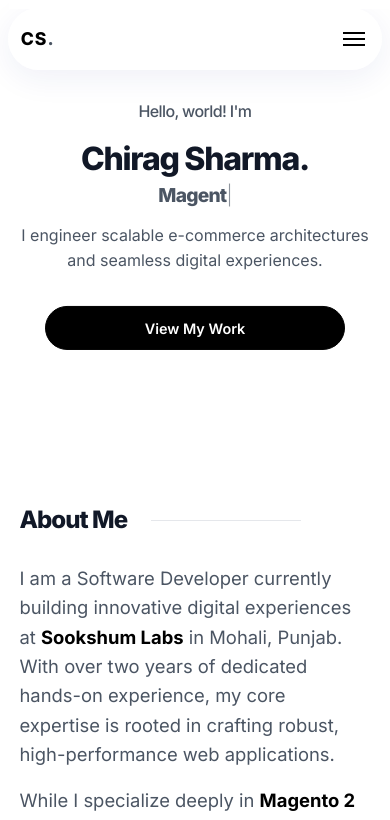
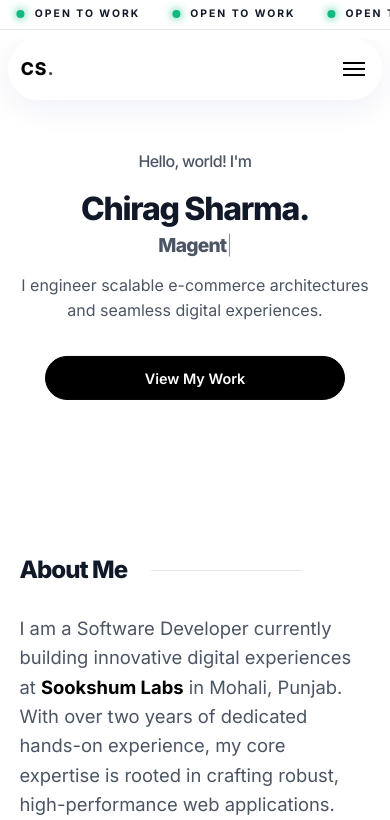
Before and after one commit to iamchiragsharma/chiragsharmadev, a React (Create React App) app: page / in a window 390 px wide. Shown: the top 820 px of the page. Built offline with nearby package versions, Linux system fonts and the light colour scheme.

Commit message:
Added open to work bar, Fixed hero section, footer related issues

```diff
--- a/src/App.js
+++ b/src/App.js
@@ -1,6 +1,7 @@
 import React, { useState, useEffect } from 'react';
 import { BrowserRouter as Router, Routes, Route } from 'react-router-dom';
 import Navbar from './components/Navbar';
+import TopBar from './components/TopBar';
 import Home from './components/Home';
 import Blogs from './components/Blogs';
 import BlogDetail from './components/BlogDetail';
@@ -23,6 +24,7 @@ function App() {
   return (
     <Router>
       <div className="App">
+        <TopBar />
         <Navbar theme={theme} toggleTheme={toggleTheme} />
         <main>
           <Routes>
--- a/src/components/Contact.css
+++ b/src/components/Contact.css
@@ -1,6 +1,8 @@
 #contact {
   text-align: center;
   align-items: center;
+  min-height: auto !important;
+  padding-bottom: 40px !important;
 }
 
 #contact .section-title {
@@ -72,8 +74,20 @@
 }
 
 .copyright {
-  font-size: 0.85rem;
+  margin-top: 4rem;
+  padding-top: 2rem;
+  border-top: 1px solid var(--border-color);
+  font-size: 1.1rem;
   color: var(--text-secondary);
+  font-weight: 500;
+  letter-spacing: 0.5px;
+  max-width: 100% !important;
+}
+
+.copyright .name-highlight {
+  color: var(--black);
+  font-weight: 700;
+  position: relative;
 }
 
 @media screen and (max-width: 768px) {
--- a/src/components/Contact.js
+++ b/src/components/Contact.js
@@ -93,7 +93,7 @@ const Contact = () => {
           <a href="https://www.linkedin.com/in/ch1r4gsh4rm4/" target="_blank" rel="noopener noreferrer" className="hover-target">LinkedIn</a>
           <a href="https://github.com/iamchiragsharma" target="_blank" rel="noopener noreferrer" className="hover-target">GitHub</a>
         </div>
-        <p className="copyright">&copy; 2026 Designed & Built by Chirag Sharma.</p>
+        <p className="copyright">&copy; 2026 Designed & Built by <span className="name-highlight">Chirag Sharma</span>.</p>
       </div>
     </footer>
   );
--- a/src/components/Hero.css
+++ b/src/components/Hero.css
@@ -1,3 +1,7 @@
+#hero {
+  padding-top: 160px;
+}
+
 .greeting {
   font-size: 1.2rem;
   color: var(--text-secondary);
@@ -54,6 +58,10 @@
 }
 
 @media screen and (max-width: 768px) {
+  #hero {
+    padding-top: 150px;
+  }
+
   .greeting {
     font-size: 1rem;
     margin-bottom: 1rem;
--- a/src/components/Navbar.css
+++ b/src/components/Navbar.css
@@ -5,7 +5,7 @@
   padding: 1rem 2rem;
   position: fixed;
   width: calc(100% - 2rem);
-  top: 1rem;
+  top: calc(35px + 1rem);
   left: 50%;
   transform: translateX(-50%);
   background: var(--nav-bg);
@@ -82,7 +82,7 @@
   .navbar {
     padding: 1rem 1.5rem;
     width: calc(100% - 1rem);
-    top: 0.5rem;
+    top: calc(30px + 0.5rem);
   }
 
   .logo {
--- /dev/null
+++ b/src/components/TopBar.css
@@ -0,0 +1,71 @@
+.top-bar {
+  position: fixed;
+  top: 0;
+  left: 0;
+  width: 100%;
+  height: 35px;
+  background: var(--bg-main);
+  border-bottom: 1px solid var(--border-color);
+  z-index: 2000;
+  overflow: hidden;
+  display: flex;
+  align-items: center;
+  cursor: pointer;
+}
+
+.ticker-wrapper {
+  display: flex;
+  width: fit-content;
+}
+
+.ticker-content {
+  display: flex;
+  flex-shrink: 0;
+  white-space: nowrap;
+  animation: ticker 30s linear infinite;
+}
+
+.top-bar:hover .ticker-content {
+  animation-play-state: paused;
+}
+
+.ticker-item {
+  display: flex;
+  align-items: center;
+  padding: 0 2rem;
+  font-size: 0.75rem;
+  font-weight: 700;
+  letter-spacing: 2px;
+  color: var(--text-primary);
+  text-transform: uppercase;
+}
+
+.ticker-item .dot {
+  width: 8px;
+  height: 8px;
+  background: #10b981; /* Emerald Green */
+  border-radius: 50%;
+  margin-right: 10px;
+  box-shadow: 0 0 10px #10b981;
+}
+
+@keyframes ticker {
+  0% {
+    transform: translateX(-50%);
+  }
+  100% {
+    transform: translateX(0);
+  }
+}
+
+/* Adjust layout for when top bar is present */
+@media screen and (max-width: 768px) {
+  .top-bar {
+    height: 30px;
+  }
+
+  .ticker-item {
+    font-size: 0.65rem;
+    padding: 0 1rem;
+  }
+}
--- /dev/null
+++ b/src/components/TopBar.js
@@ -0,0 +1,27 @@
+import React from 'react';
+import './TopBar.css';
+
+const TopBar = () => {
+  return (
+    <div className="top-bar">
+      <div className="ticker-wrapper">
+        <div className="ticker-content">
+          {[...Array(20)].map((_, i) => (
+            <span key={i} className="ticker-item">
+              <span className="dot"></span> OPEN TO WORK
+            </span>
+          ))}
+        </div>
+        <div className="ticker-content">
+          {[...Array(20)].map((_, i) => (
+            <span key={i} className="ticker-item">
+              <span className="dot"></span> OPEN TO WORK
+            </span>
+          ))}
+        </div>
+      </div>
+    </div>
+  );
+};
+
+export default TopBar;
```
